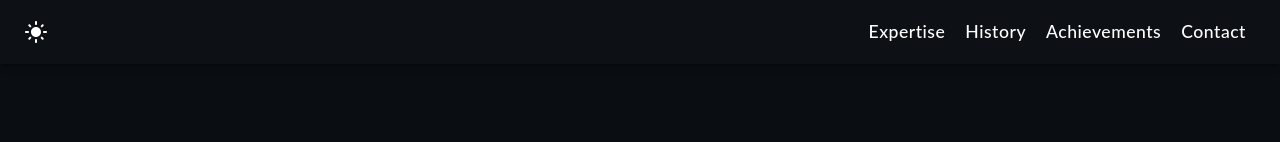
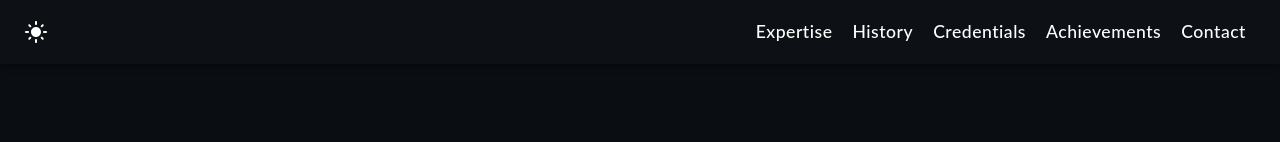
Before and after one commit to Ashishpandla07/Portfolio, a React (Create React App) app: page / in a window 1280 px wide. Shown: the top 142 px of the page. Built offline with nearby package versions, Linux system fonts and the light colour scheme.

Commit message:
Wire up Education & Credentials component in App and Navigation

```diff
--- a/src/App.tsx
+++ b/src/App.tsx
@@ -2,6 +2,7 @@ import React, { useState, useEffect } from "react";
 import {
     Main,
     Timeline,
+    Education,
     Expertise,
     Project,
     Contact,
@@ -33,6 +34,7 @@ function App() {
                 <Main />
                 <Expertise />
                 <Timeline />
+                <Education />
                 <Project />
                 <Contact />
             </FadeIn>
--- a/src/components/Navigation.tsx
+++ b/src/components/Navigation.tsx
@@ -17,7 +17,7 @@ import MenuIcon from '@mui/icons-material/Menu';
 import Toolbar from '@mui/material/Toolbar';
 
 const drawerWidth = 240;
-const navItems = [['Expertise', 'expertise'], ['History', 'history'], ['Achievements', 'projects'], ['Contact', 'contact']];
+const navItems = [['Expertise', 'expertise'], ['History', 'history'], ['Credentials', 'credentials'], ['Achievements', 'projects'], ['Contact', 'contact']];
 
 function Navigation({ parentToChild, modeChange }: any) {
 
--- a/src/components/index.js
+++ b/src/components/index.js
@@ -3,5 +3,6 @@ export { default as Footer } from "./Footer";
 export { default as Main } from "./Main";
 export { default as Expertise } from "./Expertise";
 export { default as Timeline } from "./Timeline";
+export { default as Education } from "./Education";
 export { default as Project } from "./Project";
 export { default as Contact } from "./Contact";
```
